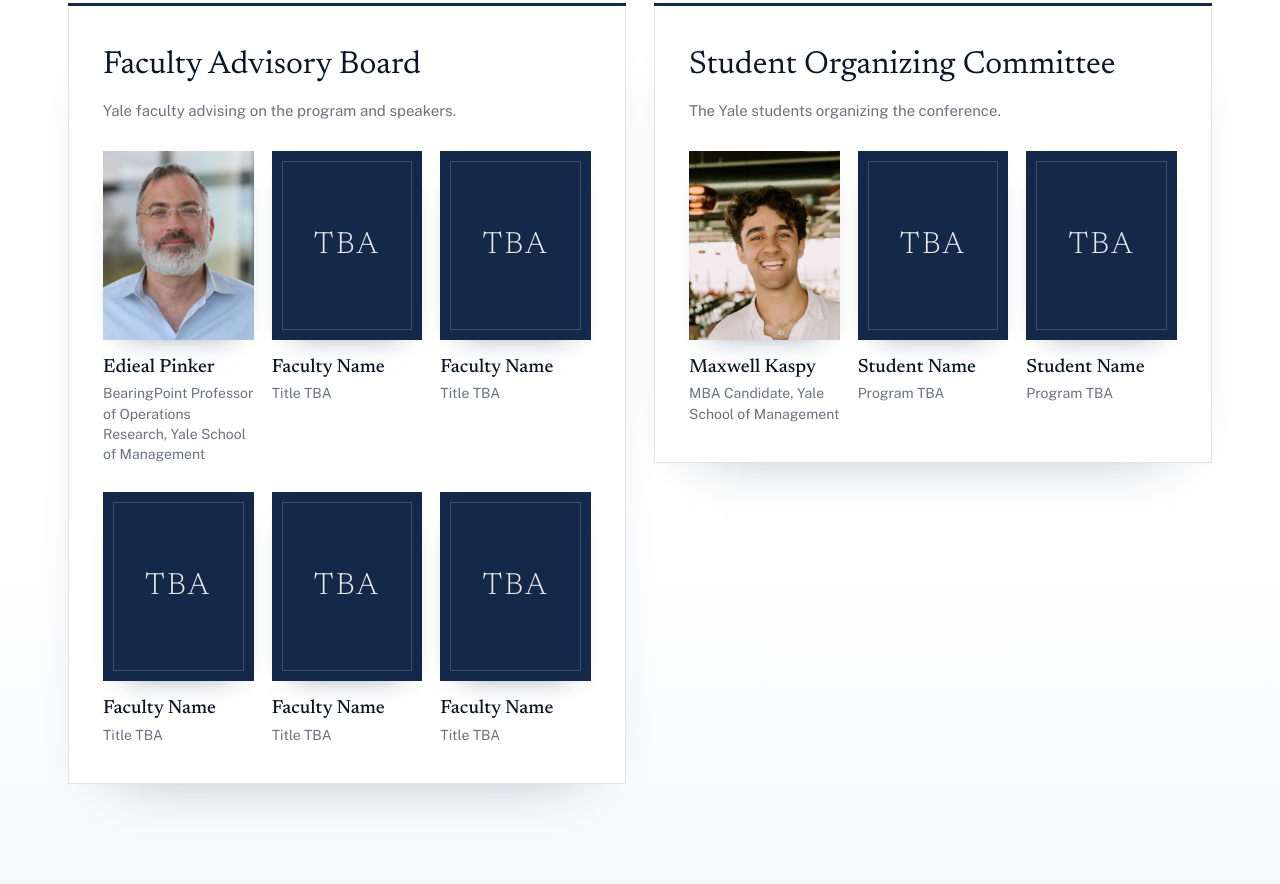
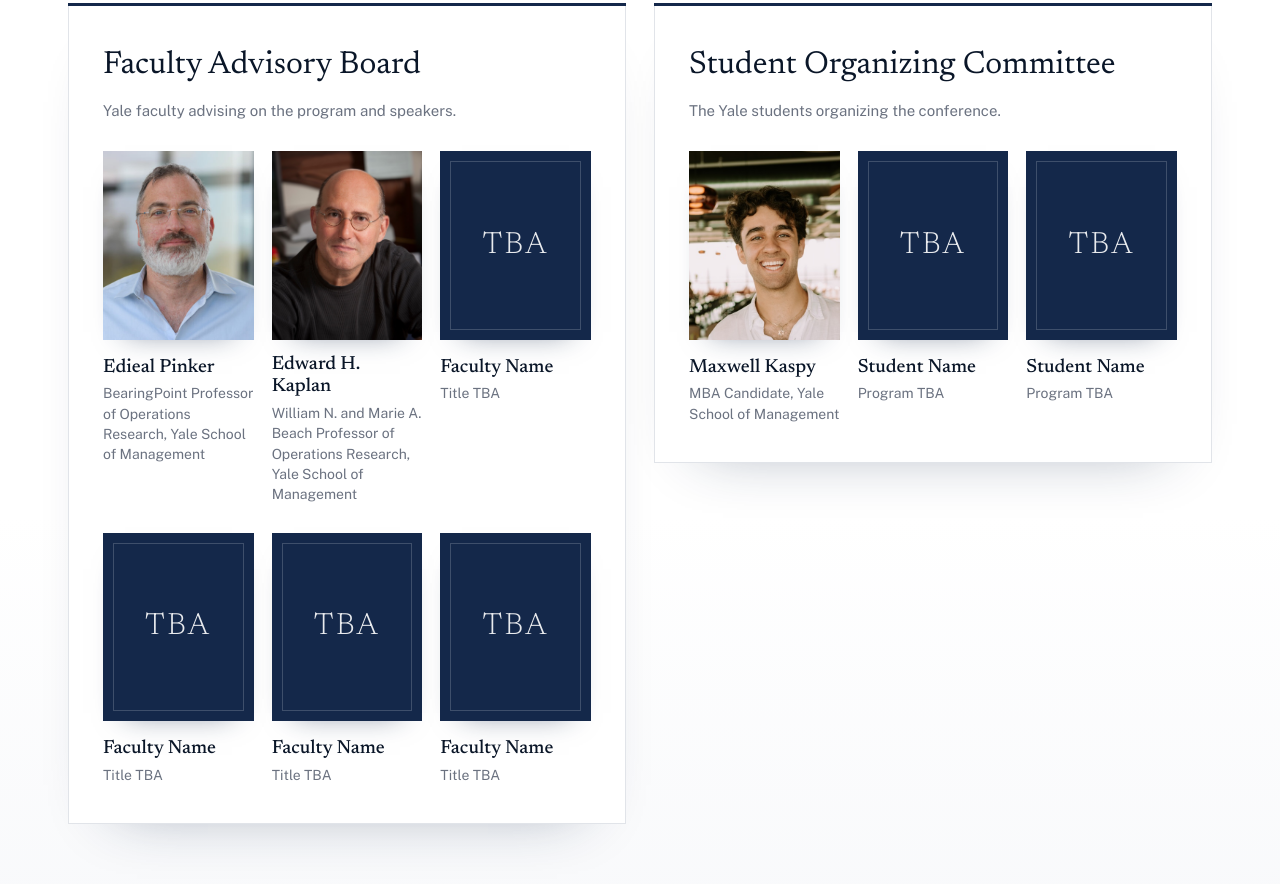
Before and after one commit to mkaspy26/yale-israel-vc-conference, a plain HTML site: page index.html in a window 1280 px wide. Shown: the part 4076-4960 px from the top of the page. Drawn offline with nearby package versions, Linux system fonts and the light colour scheme.

Commit message:
Add Edward H. Kaplan to the Faculty Advisory Board
Co-Authored-By: Claude Opus 5.5 <noreply@anthropic.com>

```diff
--- a/index.html
+++ b/index.html
@@ -244,11 +244,11 @@
               <h3 class="person-name">Edieal Pinker</h3>
               <p class="person-role">BearingPoint Professor of Operations Research, Yale School of Management</p>
             </a>
-            <article class="person">
-              <figure class="portrait portrait-tba" aria-label="Photo to be announced"><span>TBA</span></figure>
-              <h3 class="person-name">Faculty Name</h3>
-              <p class="person-role">Title TBA</p>
-            </article>
+            <a class="person faculty-link" href="https://som.yale.edu/faculty-research/faculty-directory/edward-h-kaplan" target="_blank" rel="noopener">
+              <figure class="portrait"><img src="assets/images/faculty/edward-kaplan.jpg" alt="Edward H. Kaplan" loading="lazy"></figure>
+              <h3 class="person-name">Edward H. Kaplan</h3>
+              <p class="person-role">William N. and Marie A. Beach Professor of Operations Research, Yale School of Management</p>
+            </a>
             <article class="person">
               <figure class="portrait portrait-tba" aria-label="Photo to be announced"><span>TBA</span></figure>
               <h3 class="person-name">Faculty Name</h3>
```
Also changed, not shown: assets/images/faculty/edward-kaplan.jpg (added).
